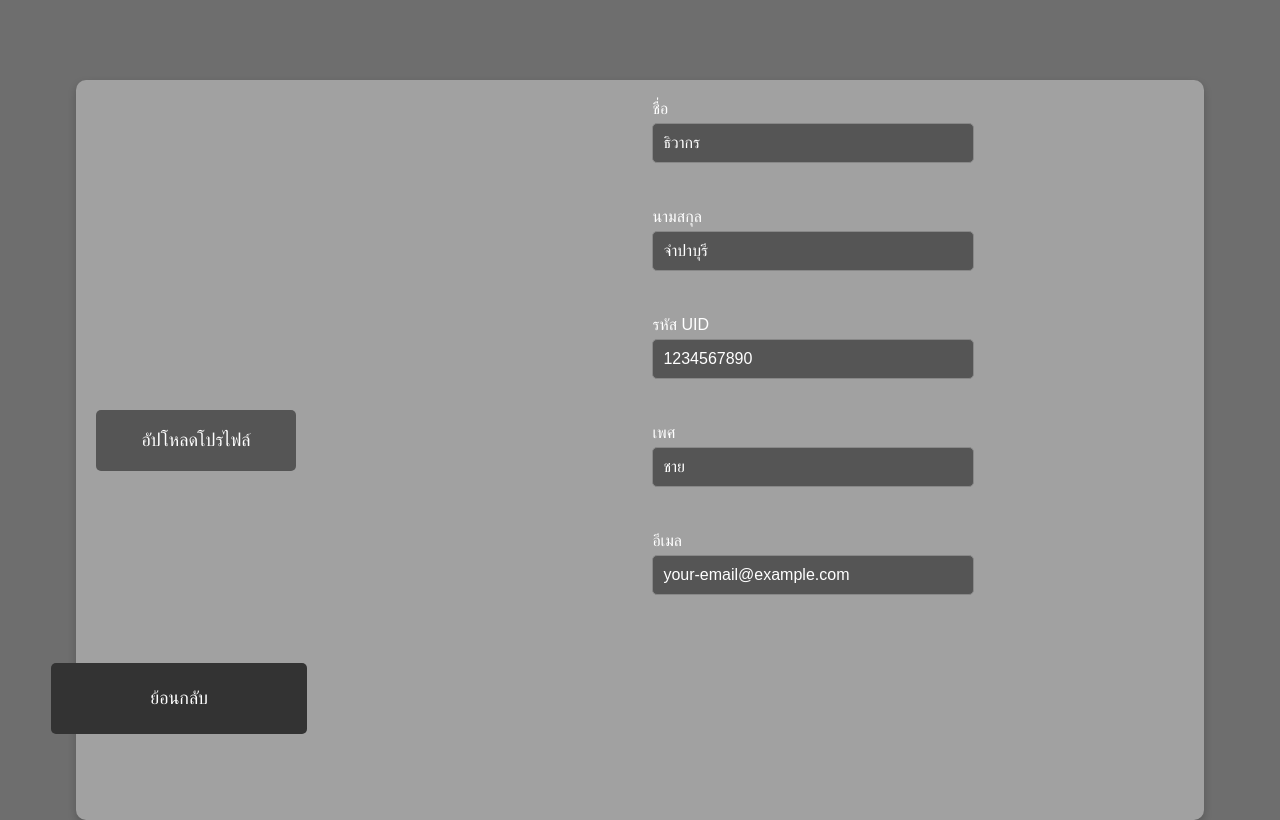
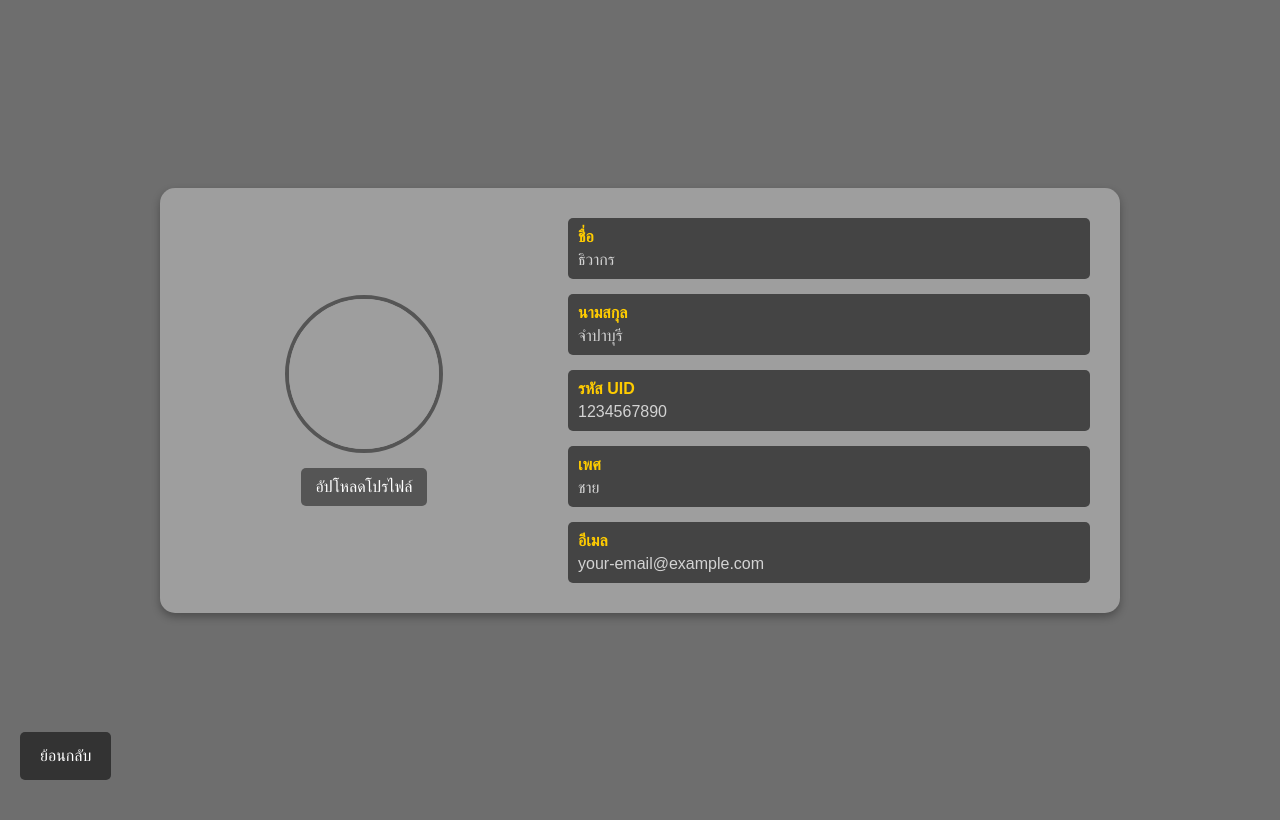
Before and after one commit to jxmmie/Leoudonshop, a PHP site: page /templatess/profileuser_get.php in a window 1280 px wide. After the commit the page ends 780 px from the top, so only its background shows below. Run offline with PHP 8.4, Linux system fonts and the light colour scheme; grey boxes are pictures that could not be loaded.

Commit message:
updateprofile

```diff
--- a/templatess/profileuser_get.php
+++ b/templatess/profileuser_get.php
@@ -1,5 +1,5 @@
-
-
+<!DOCTYPE html>
+<html lang="th">
 <head>
     <meta charset="UTF-8">
     <meta name="viewport" content="width=device-width, initial-scale=1.0">
@@ -9,158 +9,93 @@
             font-family: Arial, sans-serif;
             margin: 0;
             padding: 0;
-            background-color: rgb(110, 110, 110);
+            background-color: #6e6e6e;
             display: flex;
             justify-content: center;
             align-items: center;
             min-height: 100vh;
-            box-sizing: border-box;
         }
 
-        /* Navbar */
-
-        .search-box {
-            display: flex;
-            align-items: center;
-            border: 1px solid #ccc;
-            border-radius: 5px;
-            padding: 5px;
-            margin-right: 10px;
-        }
-
-        .search-box input[type="text"] {
-            border: none;
-            outline: none;
-            padding: 5px;
-        }
-
-        .search-icon,
-        .clear-icon {
-            margin-left: 5px;
-            cursor: pointer;
-        }
-
-        .notification-icon,
-        .menu-icon {
-            margin-left: 10px;
-            cursor: pointer;
-        }
-
-        /* เมนูเลื่อนลง */
-        .dropdown-container {
-            position: relative;
-        }
-
-        .dropdown-menu {
-            display: none;
-            position: absolute;
-            background-color: #f9f9f9;
-            min-width: 160px;
-            box-shadow: 0px 8px 16px 0px rgba(0, 0, 0, 0.2);
-            z-index: 1;
-            right: 0;
-            top: 100%;
-        }
-
-        .dropdown-container:hover .dropdown-menu {
-            display: block;
-        }
-
-        .dropdown-menu a {
-            color: black;
-            padding: 12px 16px;
-            text-decoration: none;
-            display: block;
-        }
-
-        .dropdown-menu a:hover {
-            background-color: #f1f1f1;
-        }
-
-        /* Profile Page */
         .container {
             display: flex;
-            justify-content: center;
-            width: 85%;
-            background-color: rgb(161, 161, 161);
-            color: white;
-            padding: 20px;
-            border-radius: 10px;
-            box-shadow: 0 4px 8px rgba(0, 0, 0, 0.2);
-            position: relative;
-            min-height: 700px;
-            margin-top: 80px; /* เพิ่มระยะห่างจาก navbar */
+            background-color: #9e9e9e;
+            width: 80%;
+            max-width: 900px;
+            padding: 30px;
+            border-radius: 15px;
+            box-shadow: 0 4px 8px rgba(0, 0, 0, 0.3);
+            align-items: center;
         }
 
         .profile-header {
+            width: 40%;
             display: flex;
-            justify-content: center;
+            flex-direction: column;
             align-items: center;
-            flex-direction: column;
-            margin-right: 30px;
-            width: 200px;
-            margin-bottom: 20px;
-            position: relative;
+            text-align: center;
+            padding-right: 30px;
         }
 
-        .profile-header button {
-            padding: 20px 30px;
+        .profile-header img {
+            width: 150px;
+            height: 150px;
+            border-radius: 50%;
+            border: 4px solid #555;
+            object-fit: cover;
+            margin-bottom: 15px;
+        }
+
+        .upload-button {
+            display: inline-block;
             background-color: #555;
-            border: none;
+            color: white;
+            padding: 10px 15px;
             border-radius: 5px;
             cursor: pointer;
-            font-size: 18px;
-            color: white;
-            width: 100%;
+            transition: background 0.3s;
         }
 
-        .profile-header button:hover {
+        .upload-button:hover {
             background-color: #444;
         }
 
         .profile-details {
+            width: 60%;
             display: flex;
             flex-direction: column;
-            gap: 30px;
-            flex-grow: 1;
-            min-width: 250px;
-            padding-bottom: 30px;
-            margin-left: 30%;
+            gap: 15px;
         }
 
-        .profile-details .form-group {
-            margin-bottom: 15px;
+        .form-group {
+            background: #444;
+            padding: 10px;
+            border-radius: 5px;
+            color: #f1f1f1;
         }
 
-        .profile-details .form-group label {
+        .form-group label {
             display: block;
+            font-weight: bold;
             margin-bottom: 5px;
+            color: #ffcc00; /* สีหัวข้อ */
         }
 
-        .profile-details .form-group div {
-            width: 100%;
-            max-width: 300px;
-            padding: 10px;
-            border: 1px solid #888;
-            border-radius: 5px;
-            background-color: #555;
-            color: white;
-            text-align: left;
+        .form-group div {
+            font-size: 16px;
+            color: #d3d3d3; /* สีข้อความ */
         }
 
         .back-button {
             background-color: #333;
             color: white;
-            padding: 25px 35px;
+            padding: 15px 20px;
             border: none;
             border-radius: 5px;
             cursor: pointer;
-            font-size: 18px;
-            width: 20%;
+            font-size: 16px;
             position: absolute;
-            margin-left: 1%;
-            margin-right: 73%;
-            margin-top: 45%;
+            bottom: 20px;
+            left: 20px;
         }
 
         .back-button:hover {
@@ -168,49 +103,36 @@
         }
     </style>
 </head>
-
 <body>
-
-
-
-    <!-- Profile Section -->
     <div class="container">
-        <!-- Left Column: Profile Picture -->
         <div class="profile-header">
-            <button>อัปโหลดโปรไฟล์</button>
+            <img src="profile.jpg" alt="">
+            <label for="uploadProfile" class="upload-button">อัปโหลดโปรไฟล์</label>
+            <input type="file" id="uploadProfile" accept="image/*" hidden>
         </div>
-
-        <!-- Right Column: Profile Details -->
         <div class="profile-details">
             <div class="form-group">
-                <label for="firstName">ชื่อ</label>
-                <div id="firstName">ธิวากร</div>
+                <label>ชื่อ</label>
+                <div>ธิวากร</div>
             </div>
-
             <div class="form-group">
-                <label for="lastName">นามสกุล</label>
-                <div id="lastName">จำปาบุรี</div>
+                <label>นามสกุล</label>
+                <div>จำปาบุรี</div>
             </div>
-
             <div class="form-group">
-                <label for="uid">รหัส UID</label>
-                <div id="uid">1234567890</div>
+                <label>รหัส UID</label>
+                <div>1234567890</div>
             </div>
-
             <div class="form-group">
-                <label for="gender">เพศ</label>
-                <div id="gender">ชาย</div>
+                <label>เพศ</label>
+                <div>ชาย</div>
             </div>
-
             <div class="form-group">
-                <label for="email">อีเมล</label>
-                <div id="email">your-email@example.com</div>
+                <label>อีเมล</label>
+                <div>your-email@example.com</div>
             </div>
         </div>
     </div>
-
-    <button class="back-button">ย้อนกลับ</button>
-
+    <button class="back-button" onclick="window.history.back();">ย้อนกลับ</button>
 </body>
-
 </html>
```
